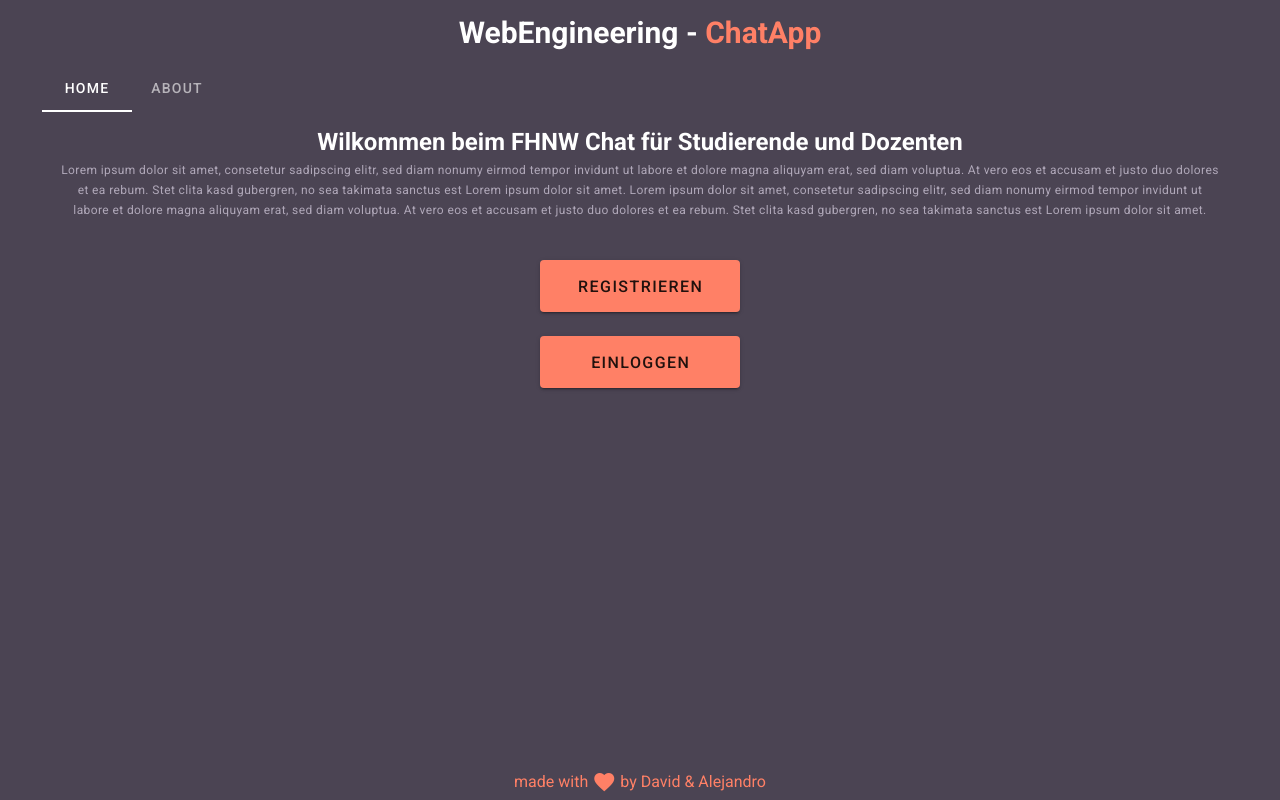
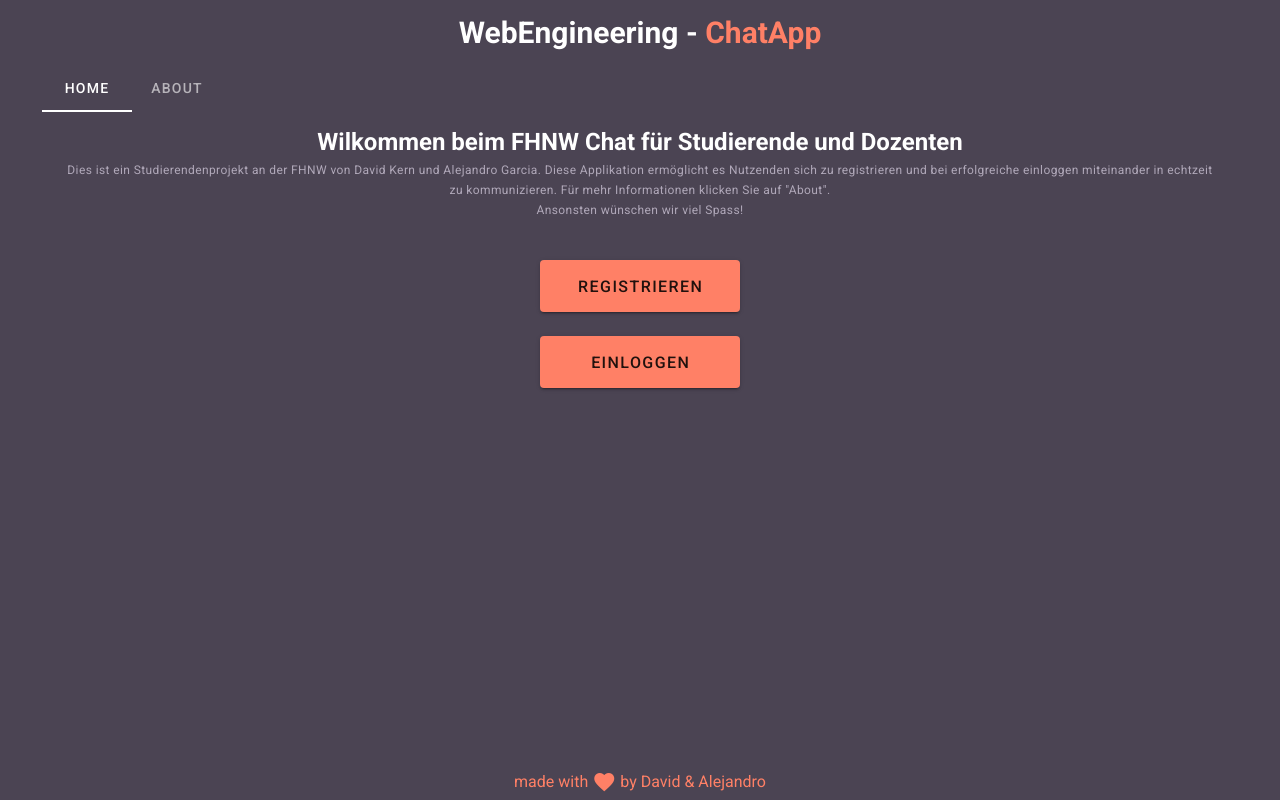
Before and after one commit to dev-ale/FHNW-Chat-App, a Vue app: page / in a window 1280 px wide. Built offline with nearby package versions, Linux system fonts and the light colour scheme; no server answers; what vue-chat-scroll would draw is missing.

Commit message:
changed about page UI fixes in dashboard and room

```diff
--- a/src/views/Home.vue
+++ b/src/views/Home.vue
@@ -3,7 +3,8 @@
     <v-row>
       <v-col align="center">
         <h2 class="white--text">Wilkommen beim FHNW Chat für Studierende und Dozenten</h2>
-        <p style="font-size:18px;" class="caption third--text">Lorem ipsum dolor sit amet, consetetur sadipscing elitr, sed diam nonumy eirmod tempor invidunt ut labore et dolore magna aliquyam erat, sed diam voluptua. At vero eos et accusam et justo duo dolores et ea rebum. Stet clita kasd gubergren, no sea takimata sanctus est Lorem ipsum dolor sit amet. Lorem ipsum dolor sit amet, consetetur sadipscing elitr, sed diam nonumy eirmod tempor invidunt ut labore et dolore magna aliquyam erat, sed diam voluptua. At vero eos et accusam et justo duo dolores et ea rebum. Stet clita kasd gubergren, no sea takimata sanctus est Lorem ipsum dolor sit amet.</p>
+        <p style="font-size:18px;" class="caption third--text">Dies ist ein Studierendenprojekt an der FHNW von David Kern und Alejandro Garcia. Diese Applikation ermöglicht es Nutzenden sich zu registrieren und bei erfolgreiche einloggen miteinander in echtzeit zu kommunizieren. Für mehr Informationen klicken Sie auf "About".
+          <br>Ansonsten wünschen wir viel Spass!</p>
       </v-col>
     </v-row>
     <v-row align="center" justify="center">
```
